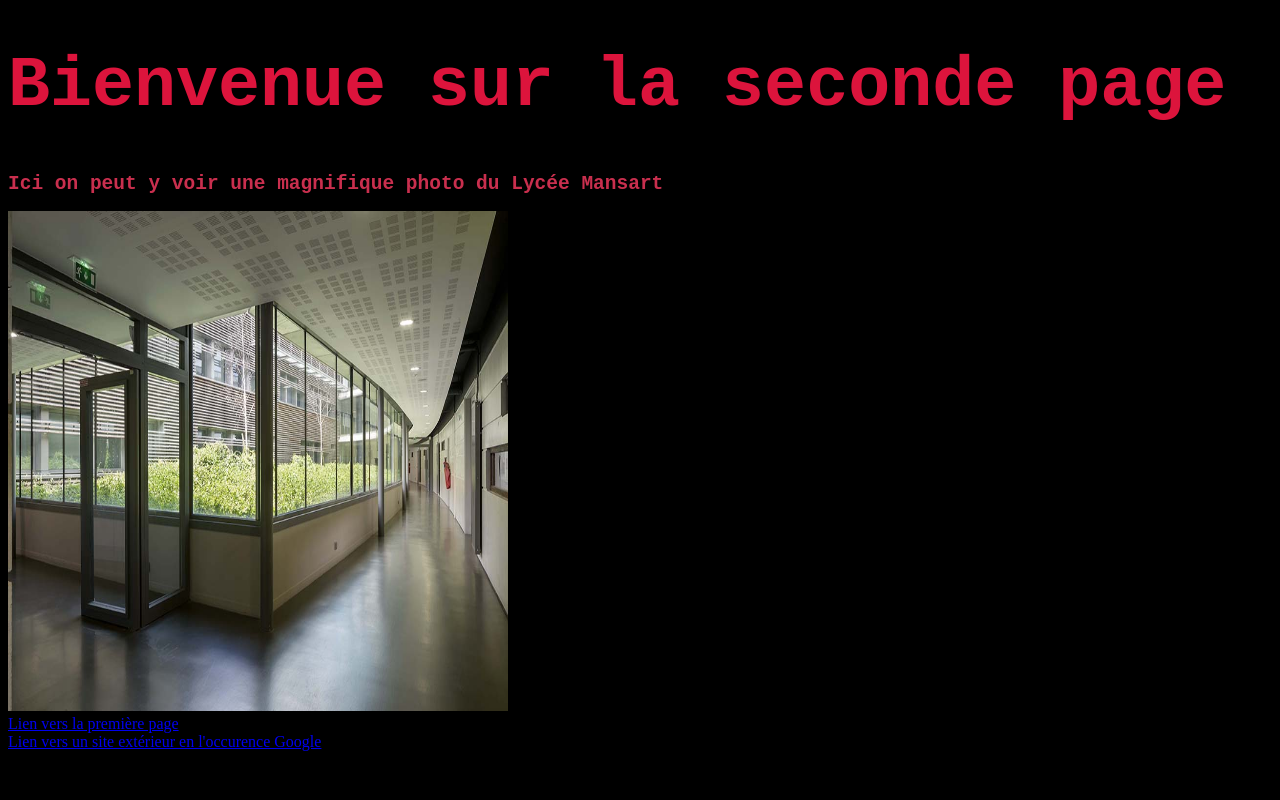
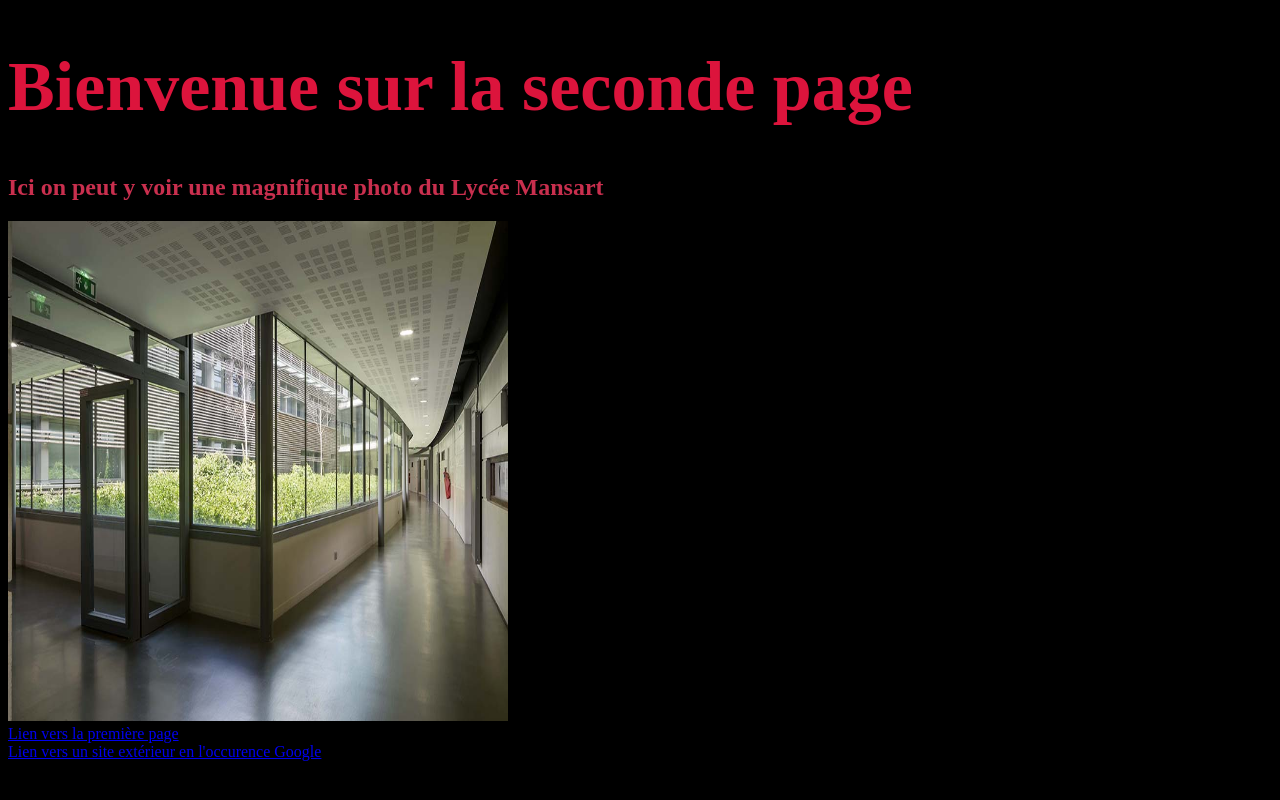
Before and after one commit to jusgrammeNSI/jusgrammeNSI.github.io, a plain HTML site: page 2emepagelouis.html in a window 1280 px wide. Drawn offline with Linux system fonts and the light colour scheme.

Commit message:
Update style2.css

```diff
--- a/style2.css
+++ b/style2.css
@@ -5,11 +5,9 @@ img {
 h1 {
     color:crimson;
     font-size:70px;
-    font-family: monospace;
 }
 h2{
     color: rgb(201, 47, 78);
-    font-family: monospace;
 }
 body{
     background-color: black;
```
